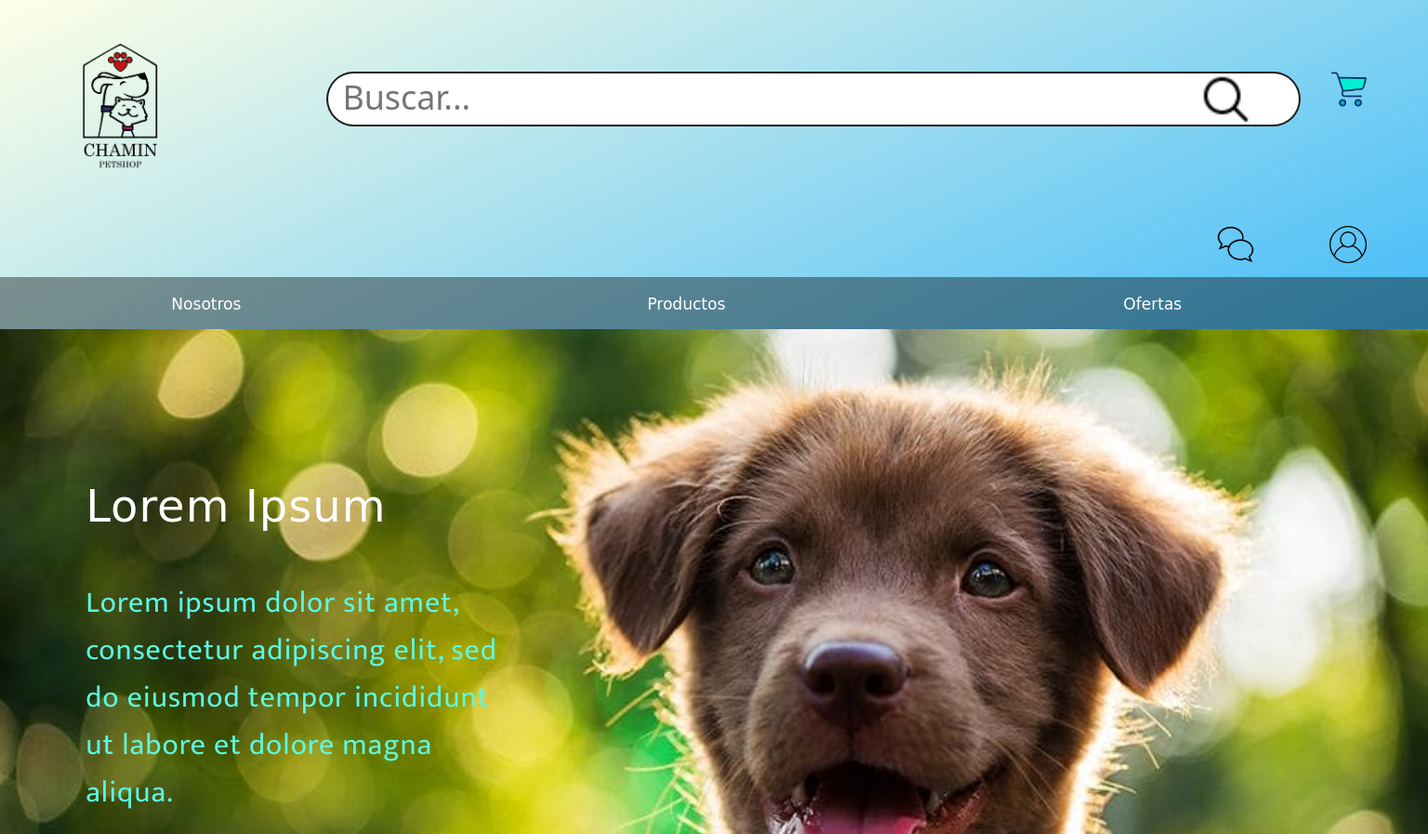
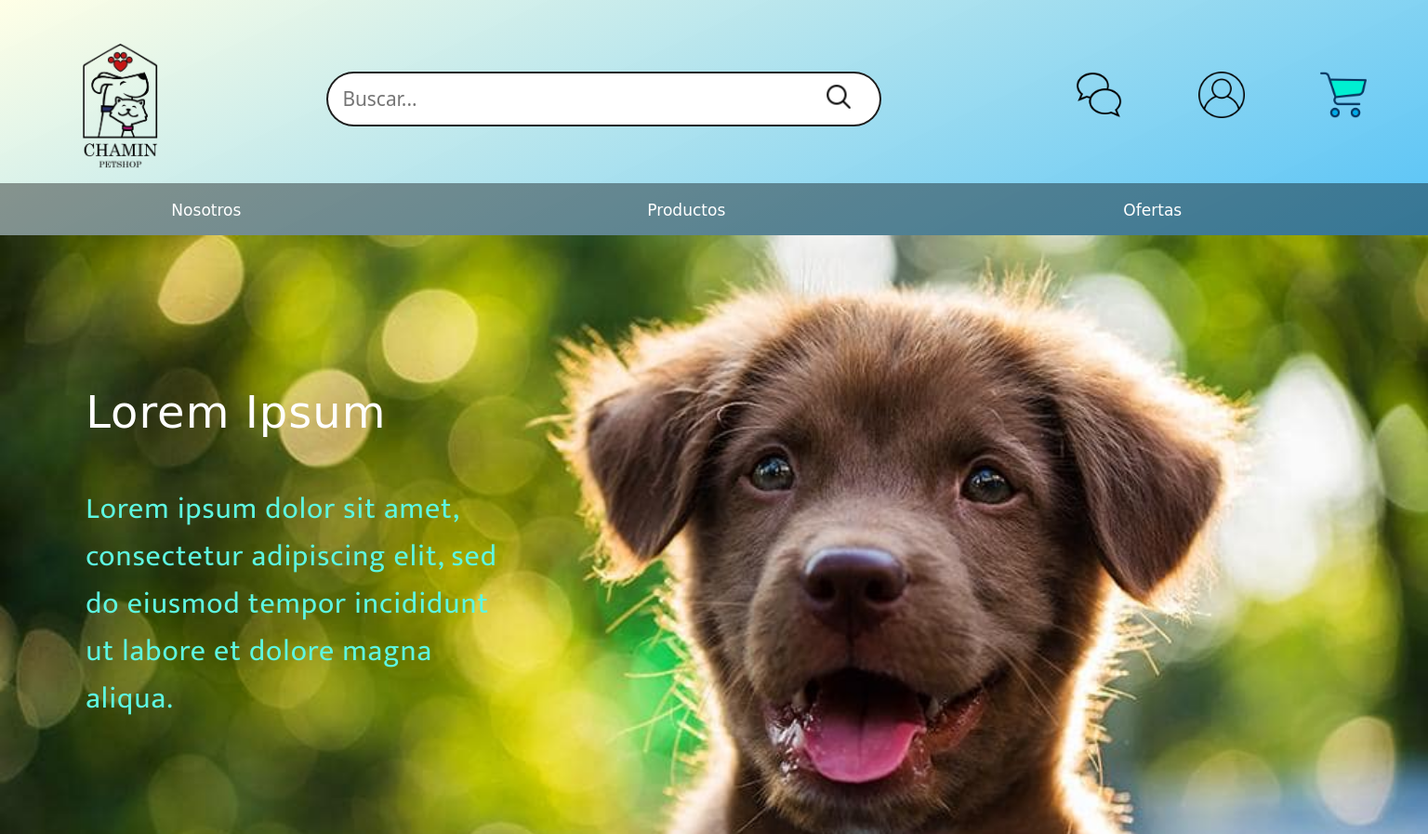
Before and after one commit to D-Ohm/chaminpetshop.github.io, a plain HTML site: page index.html in a window 1536 px wide. Shown: the top 897 px of the page at 93% size. Drawn offline with nearby package versions, Linux system fonts and the light colour scheme; a web font is replaced by a local one.

Commit message:
Mejorando el responsive

```diff
--- a/defstyle.css
+++ b/defstyle.css
@@ -1,4 +1,4 @@
-@media (min-width: 2200px) {
+@media (min-width: 3000px) {
   .container1 {
     background: linear-gradient(
       to bottom right,
@@ -129,7 +129,7 @@
     padding: 50px;
   }
 }
-@media (min-width: 2200px)and (max-width: 3000px) {
+@media (min-width: 2200px)and (max-width: 2999px) {
   .container1 {
     background: linear-gradient(
       to bottom right,
@@ -237,7 +237,7 @@
     background-position: 95% 40%;
     background-size: 3.7em;
     background-repeat: no-repeat;
-    padding: 1% 33% 1% 1%;
+    padding: 1% 23% 1% 1%;
     margin: 4% 0% 3% 10%;
     border: 2px solid #040404e6;
     border-radius: 60px;
@@ -387,13 +387,13 @@
   #buscador {
     background-image: url(icons/Search-30-60px/icons8-search-30.png);
     background-position: 95% 40%;
-    background-size: 3.7em;
+    background-size: 2em;
     background-repeat: no-repeat;
-    padding: 1% 33% 1% 1%;
+    padding: 1% 18% 1% 1%;
     margin: 4% 0% 3% 10%;
     border: 2px solid #040404e6;
     border-radius: 60px;
-    font-size-adjust: 1.2;
+    font-size-adjust: 0.7;
     }
   .icon {
     background-size: 100%;
@@ -402,15 +402,15 @@
   }
   .icart {
     background-image: url(icons/carrito-de-compras-2.png);
-    padding: 19px;
+    padding: 25px;
   }
   .iuser {
     background-image: url(icons/usuario3.png);
-    padding: 20px;
+    padding: 25px;
   }
   .icontact {
     background-image: url(icons/charla3.png);
-    padding: 20px;
+    padding: 25px;
   }
 }
 
@@ -521,8 +521,8 @@
     background-position: 95% 40%;
     background-size: 1.7em;
     background-repeat: no-repeat;
-    padding: 1% 33% 1% 1%;
-    margin: 4% 0% 3% 9%;
+    padding: 1% 27% 1% 1%;
+    margin: 5% 0% 3% 9%;
     border: 2px solid #040404e6;
     border-radius: 60px;
     /* font-size-adjust: 1.2; */
@@ -530,7 +530,7 @@
   .icon {
     background-size: 100%;
     float: right;
-    margin: 5% 3% 1% 1%;
+    margin: 5.5% 4% 1% 1%;
   }
   .icart {
     background-image: url(icons/carrito-de-compras-2.png);
```
